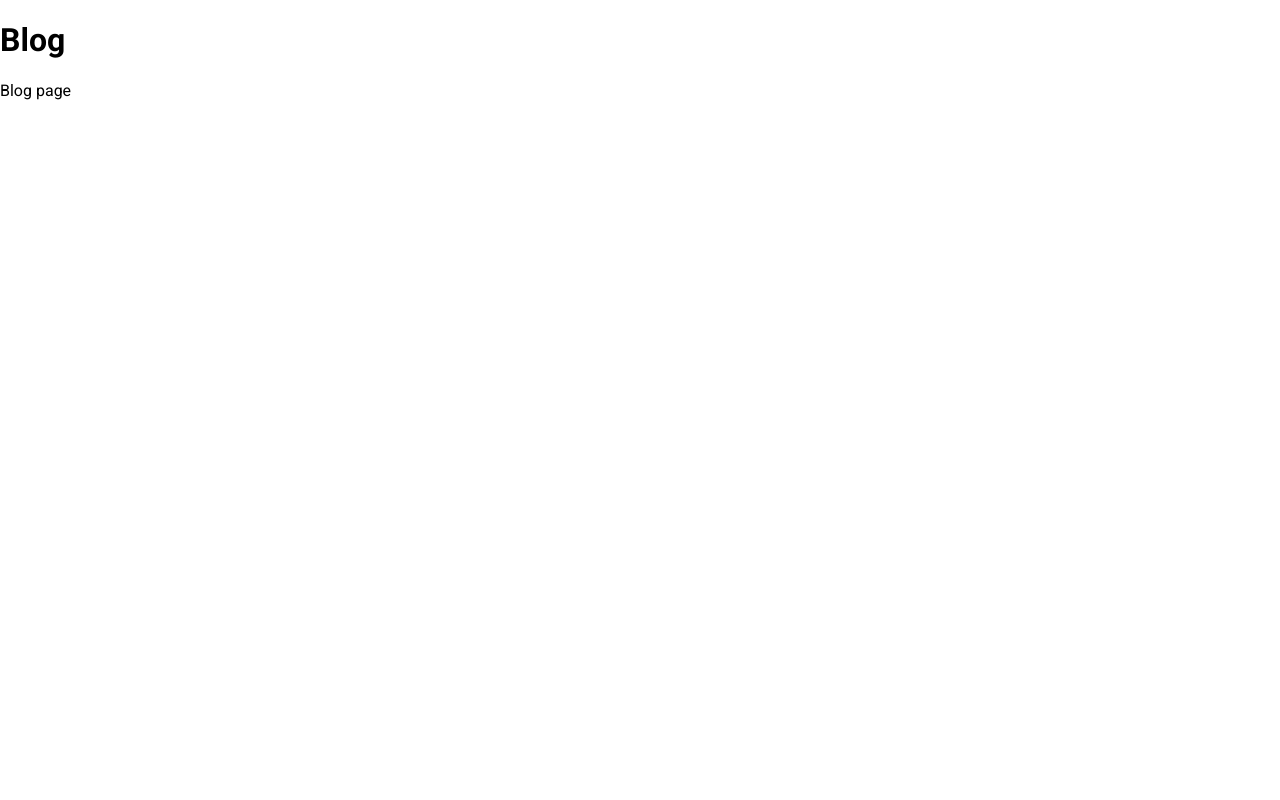
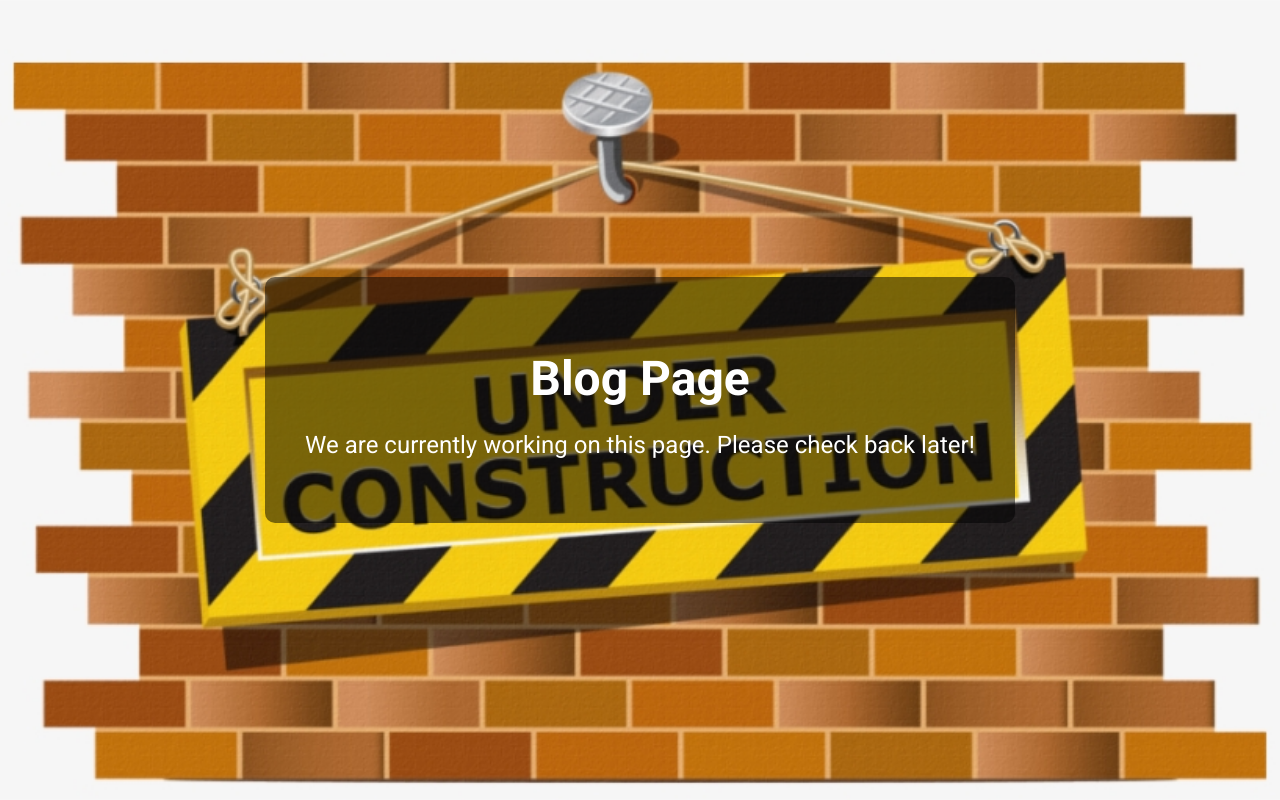
Before and after one commit to Alez05/my-portfolio-v2, a Next.js app: page /blog in a window 1280 px wide. Built offline with nearby package versions, Linux system fonts and the light colour scheme.

Commit message:
eaach page to have the message " under maintenance " Fixes #57

```diff
--- a/src/app/admin/page.tsx
+++ b/src/app/admin/page.tsx
@@ -1,7 +1,8 @@
+import { Maintenance } from '@/libs/ui';
 import React from 'react';
 
 const Admin = () => {
-  return <div>Admin</div>;
+  return <Maintenance pageTitle='Admin' />;
 };
 
 export default Admin;
--- a/src/app/blog/page.tsx
+++ b/src/app/blog/page.tsx
@@ -1,10 +1,7 @@
+import { Maintenance } from '@/libs/ui';
+
 const BlogPage = () => {
-  return (
-    <div>
-      <h1>Blog</h1>
-      <p>Blog page</p>
-    </div>
-  );
+  return <Maintenance pageTitle='Blog' />;
 };
 
 export default BlogPage;
--- a/src/libs/ui/index.ts
+++ b/src/libs/ui/index.ts
@@ -6,7 +6,8 @@ export { default as Icon } from './atom/icon/icon';
 export { default as Input } from './atom/input/input';
 export { default as Text } from './atom/text/text';
 
-// organism components
+// molecule components
 export { default as NavBar } from './molecule/nav/nav';
 export { default as HeroBox } from './molecule/herobox/herobox';
 export { default as SocialNetwork } from './molecule/socials/socials';
+export { default as Maintenance } from './molecule/maintenance/maintenance';
--- a/src/libs/ui/molecule/index.ts
+++ b/src/libs/ui/molecule/index.ts
@@ -1,3 +1,6 @@
 export { NavBar } from './nav';
 export { HeroBox } from './herobox';
 export { Socials } from './socials';
+
+// to change later
+export { Maintenance } from './maintenance';
--- /dev/null
+++ b/src/libs/ui/molecule/maintenance/index.ts
@@ -0,0 +1 @@
+export {default as Maintenance} from './maintenance';
--- /dev/null
+++ b/src/libs/ui/molecule/maintenance/maintenance.css
@@ -0,0 +1,26 @@
+.maintenance-container {
+  display: flex;
+  justify-content: center;
+  align-items: center;
+  height: 100vh;
+  background-image: url('/images/main.png');
+  background-size: cover;
+  background-position: center;
+  text-align: center;
+}
+
+.maintenance-content {
+  background-color: rgba(0, 0, 0, 0.5);
+  padding: 40px;
+  border-radius: 10px;
+  color: white;
+}
+
+.maintenance-content h1 {
+  font-size: 48px;
+  margin-bottom: 20px;
+}
+
+.maintenance-content p {
+  font-size: 24px;
+}
--- /dev/null
+++ b/src/libs/ui/molecule/maintenance/maintenance.tsx
@@ -0,0 +1,14 @@
+import './maintenance.css';
+
+const Maintenance = ({ pageTitle }: { pageTitle: string }) => {
+  return (
+    <div className='maintenance-container'>
+      <div className='maintenance-content'>
+        <h1>{pageTitle} Page</h1>
+        <p>We are currently working on this page. Please check back later!</p>
+      </div>
+    </div>
+  );
+};
+
+export default Maintenance;
```
Also changed, not shown: src/app/contact/page.tsx (+3 -7 lines), src/app/home/page.tsx (+8 -0 lines), src/app/projects/page.tsx (+5 -8 lines), src/app/services/page.tsx (added, +9 -0 lines), public/images/main.png (added), src/libs/ui/molecule/maintenance/maintenance.type.ts (added).
